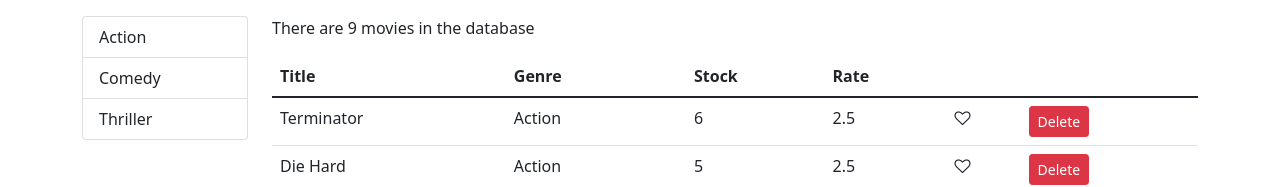
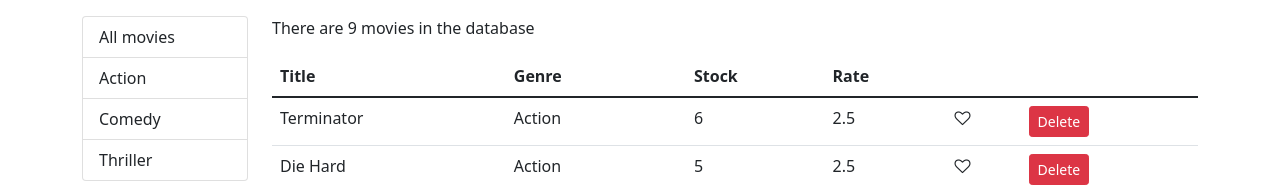
Before and after one commit to Ciph3r007/watch-me, a React (Create React App) app: page / in a window 1280 px wide. Shown: the top 187 px of the page. Built offline with nearby package versions, Linux system fonts and the light colour scheme.

Commit message:
Implement filtering

```diff
--- a/src/components/common/listgroup.jsx
+++ b/src/components/common/listgroup.jsx
@@ -1,13 +1,15 @@
 import React from "react";
 
-const ListGroup = ({ items, id, name, onItemSelect }) => {
+const ListGroup = ({ items, id, name, currentItem, onItemSelect }) => {
   return (
     <ul className="list-group">
       {items.map((item) => (
         <li
           key={item[id]}
           onClick={() => onItemSelect(item)}
-          className="list-group-item"
+          className={
+            item === currentItem ? "list-group-item active" : "list-group-item"
+          }
         >
           {item[name]}
         </li>
--- a/src/components/movies.jsx
+++ b/src/components/movies.jsx
@@ -11,10 +11,12 @@ function Movies() {
   const [genres, setGenres] = useState([]);
   const [pageSize, setPageSize] = useState(4);
   const [currentPage, setCurrentPage] = useState(1);
+  const [currentGenre, setCurrentGenre] = useState();
 
   useEffect(() => {
     setMovies(getMovies());
-    setGenres(getGenres());
+    setGenres([{ _id: 0, name: "All movies" }, ...getGenres()]);
+    setCurrentGenre(genres[0]);
   }, []);
 
   const handleLike = (movie) => {
@@ -34,18 +36,30 @@ function Movies() {
 
   const handleSelectGenre = (genre) => {
     console.log(genre);
+    setCurrentGenre(genre);
+    setCurrentPage(1);
   };
 
   if (movies.length === 0) return <p>No movies in the database</p>;
 
-  const moviesOnPage = paginate(movies, currentPage, pageSize);
+  const filteredMovies =
+    currentGenre && currentGenre._id
+      ? movies.filter((movie) => movie.genre._id === currentGenre._id)
+      : movies;
+
+  const moviesOnPage = paginate(filteredMovies, currentPage, pageSize);
+
   return (
     <div className="row">
       <div className="col-2">
-        <ListGroup items={genres} onItemSelect={handleSelectGenre} />
+        <ListGroup
+          items={genres}
+          currentItem={currentGenre}
+          onItemSelect={handleSelectGenre}
+        />
       </div>
       <div className="col">
-        <p>There are {movies.length} movies in the database</p>
+        <p>There are {filteredMovies.length} movies in the database</p>
         <table className="table">
           <thead>
             <tr>
@@ -80,7 +94,7 @@ function Movies() {
           </tbody>
         </table>
         <Pagination
-          itemsCount={movies.length}
+          itemsCount={filteredMovies.length}
           pageSize={pageSize}
           currentPage={currentPage}
           onPageChange={handlePageChange}
```
